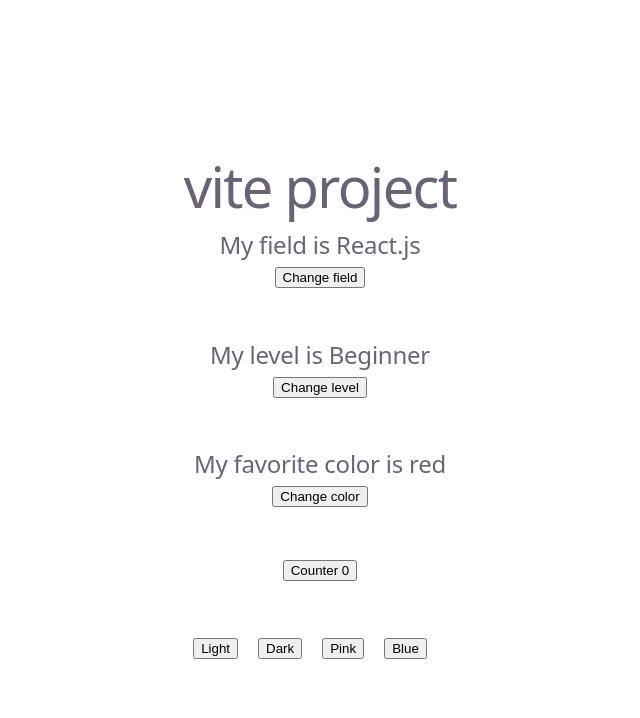
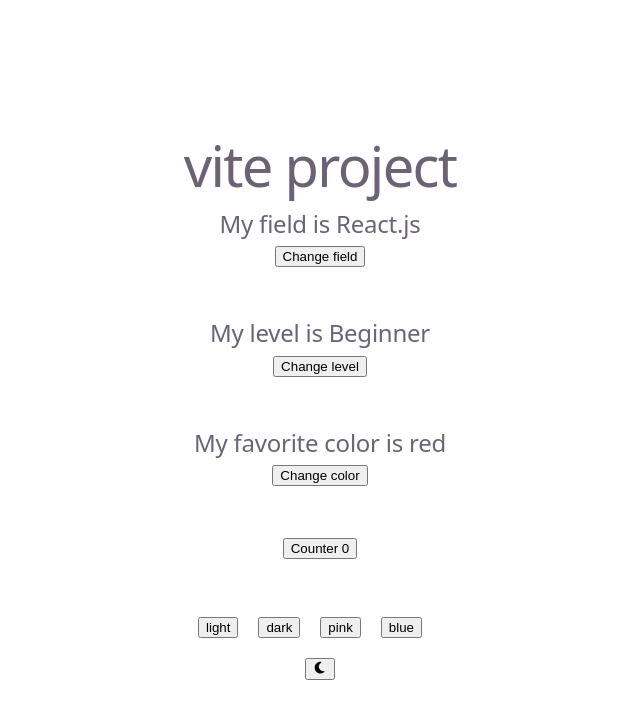
Before and after one commit to NourAhmad2003/React-2, a React (Vite) app: page / in a window 1280 px wide. Shown: the top 718 px of the page, without its empty margins (320-960 px from the left). Built offline with nearby package versions, Linux system fonts and the light colour scheme.

Commit message:
Toggle theme (React Icons)

```diff
--- a/package.json
+++ b/package.json
@@ -10,8 +10,10 @@
     "preview": "vite preview"
   },
   "dependencies": {
+    "@react-icons/all-files": "^4.1.0",
     "react": "^19.3.1",
-    "react-dom": "^19.3.1"
+    "react-dom": "^19.3.1",
+    "react-icons": "^5.7.0"
   },
   "devDependencies": {
     "@eslint/js": "^10.0.1",
--- a/src/App.jsx
+++ b/src/App.jsx
@@ -1,5 +1,6 @@
 import "./App.css";
 import { useState } from "react";
+import { FaMoon, FaSun } from "react-icons/fa6";
 import "./Theme.css";
 
 function App() {
@@ -34,17 +35,37 @@ function App() {
       <button onClick={() => setCount(count + 1)}>Counter {count}</button>
       <br /> <br />
       <div>
-        <button onClick={() => setTheme("Light")} style={{ marginRight: "20px" }}>
-          Light
+        <button
+          onClick={() => setTheme("light")}
+          style={{ marginRight: "20px" }}
+        >
+          light
         </button>
-        <button onClick={() => setTheme("Dark")} style={{ marginRight: "20px" }}>
-          Dark
+        <button
+          onClick={() => setTheme("dark")}
+          style={{ marginRight: "20px" }}
+        >
+          dark
         </button>
-        <button onClick={() => setTheme("Pink")} style={{ marginRight: "20px" }}>
-          Pink
+        <button
+          onClick={() => setTheme("pink")}
+          style={{ marginRight: "20px" }}
+        >
+          pink
         </button>
-        <button onClick={() => setTheme("Blue")} style={{ marginRight: "20px" }}>
-          Blue
+        <button
+          onClick={() => setTheme("blue")}
+          style={{ marginRight: "20px" }}
+        >
+          blue
+        </button>
+      </div>
+      <div>
+        <button
+          style={{ marginTop: "20px" }}
+          onClick={() => setTheme(theme === "dark" ? "light" : "dark")}
+        >
+          {theme === "dark" ? <FaSun /> : <FaMoon />}
         </button>
       </div>
     </div>
--- a/src/Theme.css
+++ b/src/Theme.css
@@ -18,20 +18,26 @@ html, body {
   align-items: center;
   flex-direction: column;
   justify-content: center;
+
+  transition: background-color 0.3s ease, color 0.3s ease;
 }
-.App.Dark {
-  background-color: black;
-  color: white;
+
+.App.dark {
+  background-color: black !important;
+  color: white !important;
 }
-.App.Pink {
-  background-color: pink;
-  color: black;
+
+.App.pink {
+  background-color: pink !important;
+  color: black !important;
 }
-/* .App.Light {
-  background-color: white;
-  color: black;
-} */
-.App.Blue {
-  background-color: blue;
-  color: white;
+
+.App.light {
+  background-color: white !important;
+  color: black !important;
 }
+
+.App.blue {
+  background-color: blue !important;
+  color: white !important;
+}
```
Also changed, not shown: 2 other files (tests, documents, lock files or other folders).
